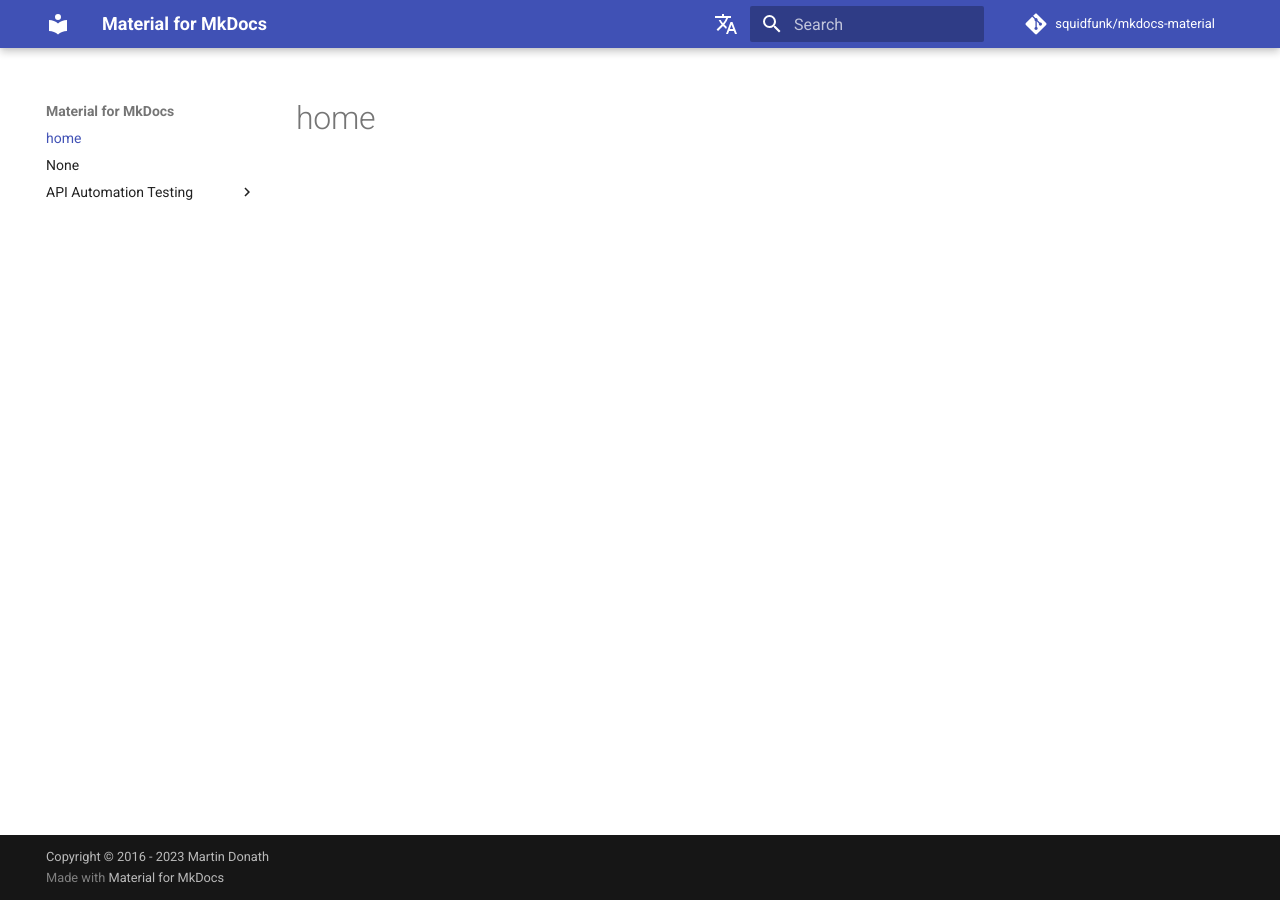
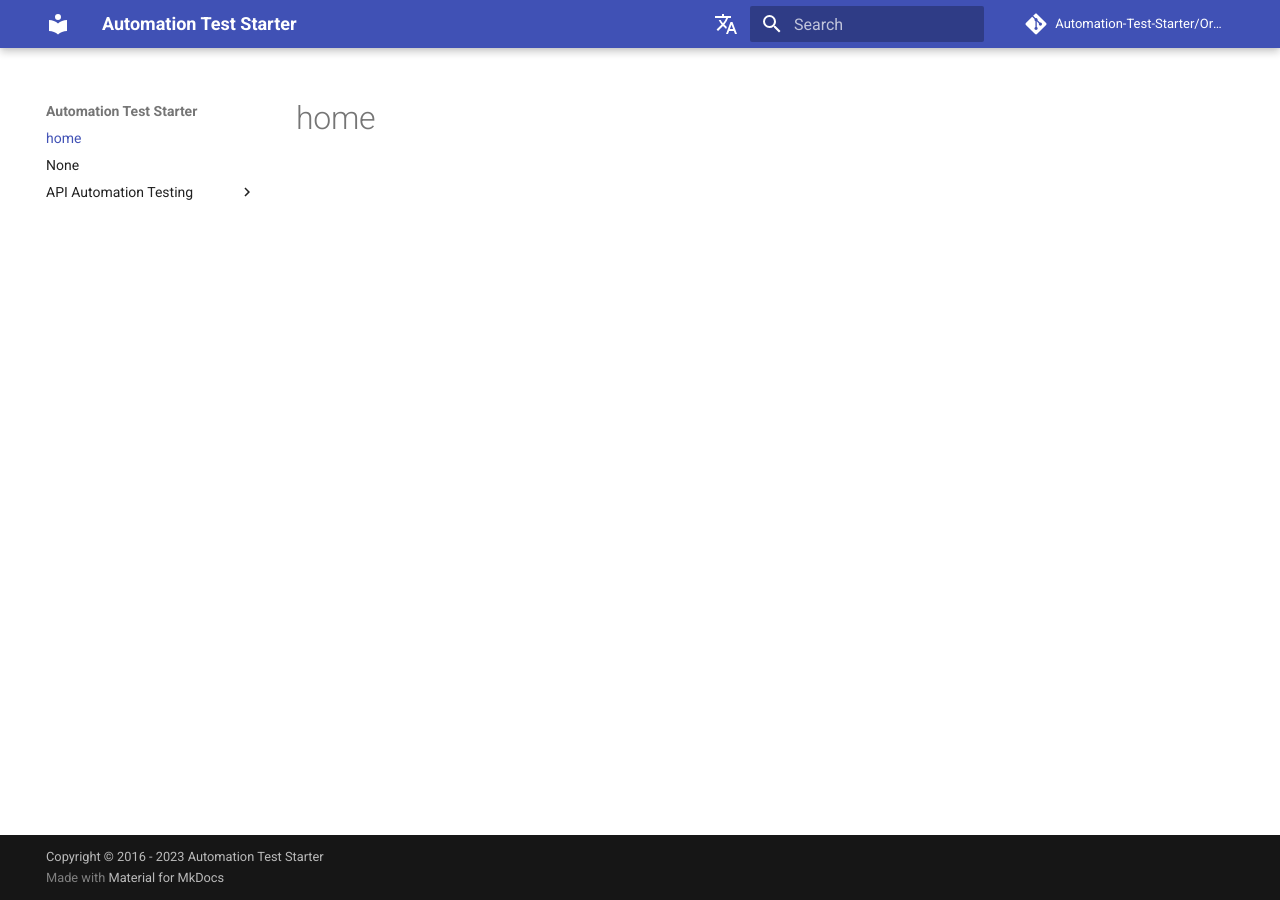
Before and after one commit to Automation-Test-Starter/Organization-Docs, an MkDocs documentation site: the page built from docs/index.md, in a window 1280 px wide. Built offline with MkDocs 1.6.1 and Material for MkDocs 9.7.7, drawn with Linux system fonts in a browser that asks for light colours; comment, search, counter and statistics services are not loaded.

Commit message:
update site yml

```diff
--- a/mkdocs.yml
+++ b/mkdocs.yml
@@ -1,10 +1,11 @@
 # Project information
-site_name: Material for MkDocs
-site_url: https://squidfunk.github.io/mkdocs-material/
-site_author: Martin Donath
+site_name: Automation Test Starter
+site_url: https://automation-test-starter.pages.dev//
+site_author: Automation Test Starter
 site_description: >-
-  Write your documentation in Markdown and create a professional static site in
-  minutes – searchable, customizable, in 60+ languages, for all devices
+  An organization made by QA, for QA.
+
+  A QUICKSTART project for QA automation testing, including common test frameworks and tools, as well as some common test demo.
 
 docs_dir: docs
 
@@ -16,11 +17,11 @@ nav:
   - SuperTest.zh.md
 
 # Repository
-repo_name: squidfunk/mkdocs-material
-repo_url: https://github.com/squidfunk/mkdocs-material
+repo_name: Automation-Test-Starter/Organization-Docs
+repo_url: https://github.com/Automation-Test-Starter/Organization-Docs
 
 # Copyright
-copyright: Copyright &copy; 2016 - 2023 Martin Donath
+copyright: Copyright &copy; 2016 - 2023 Automation Test Starter
 
 # Configuration
 theme:
```
